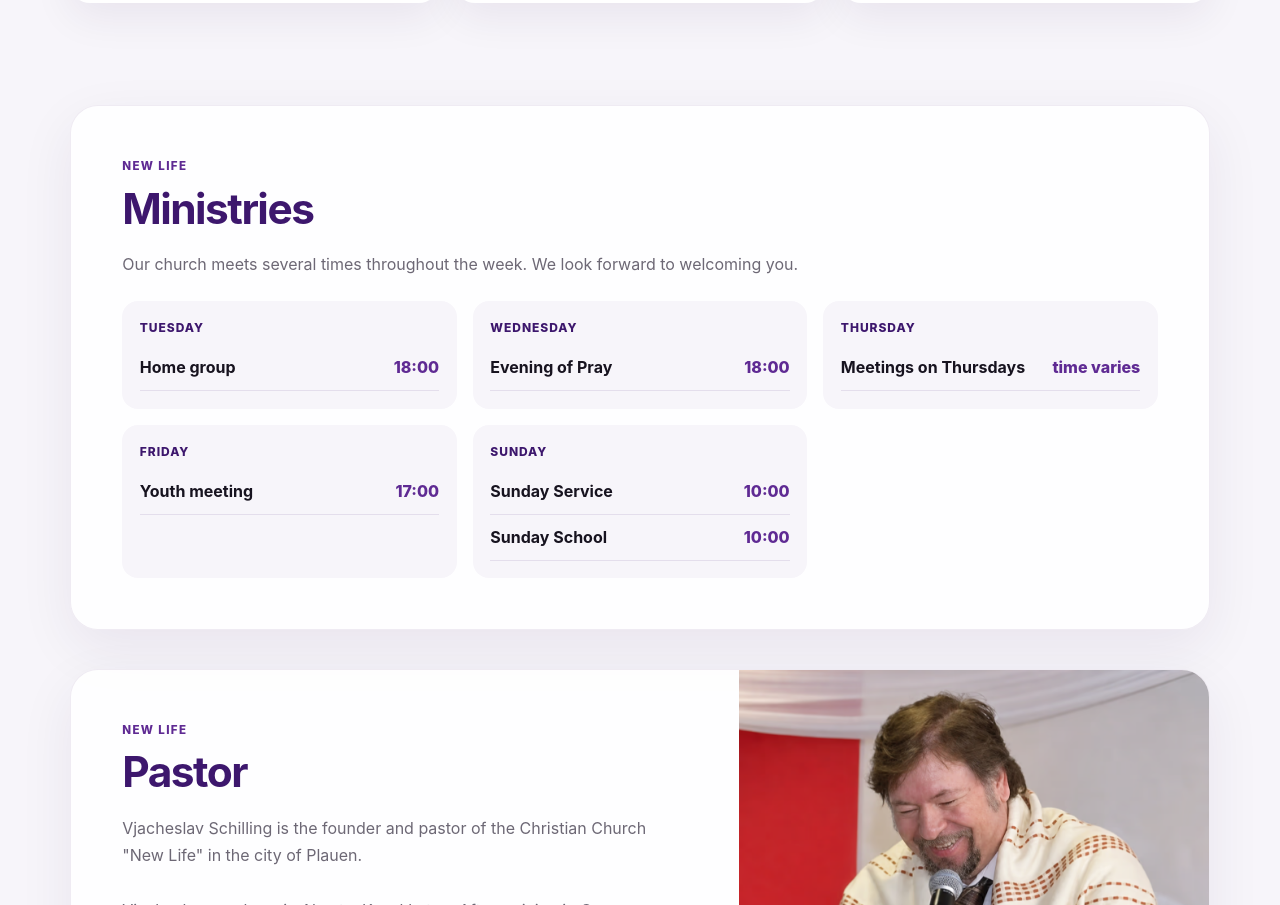
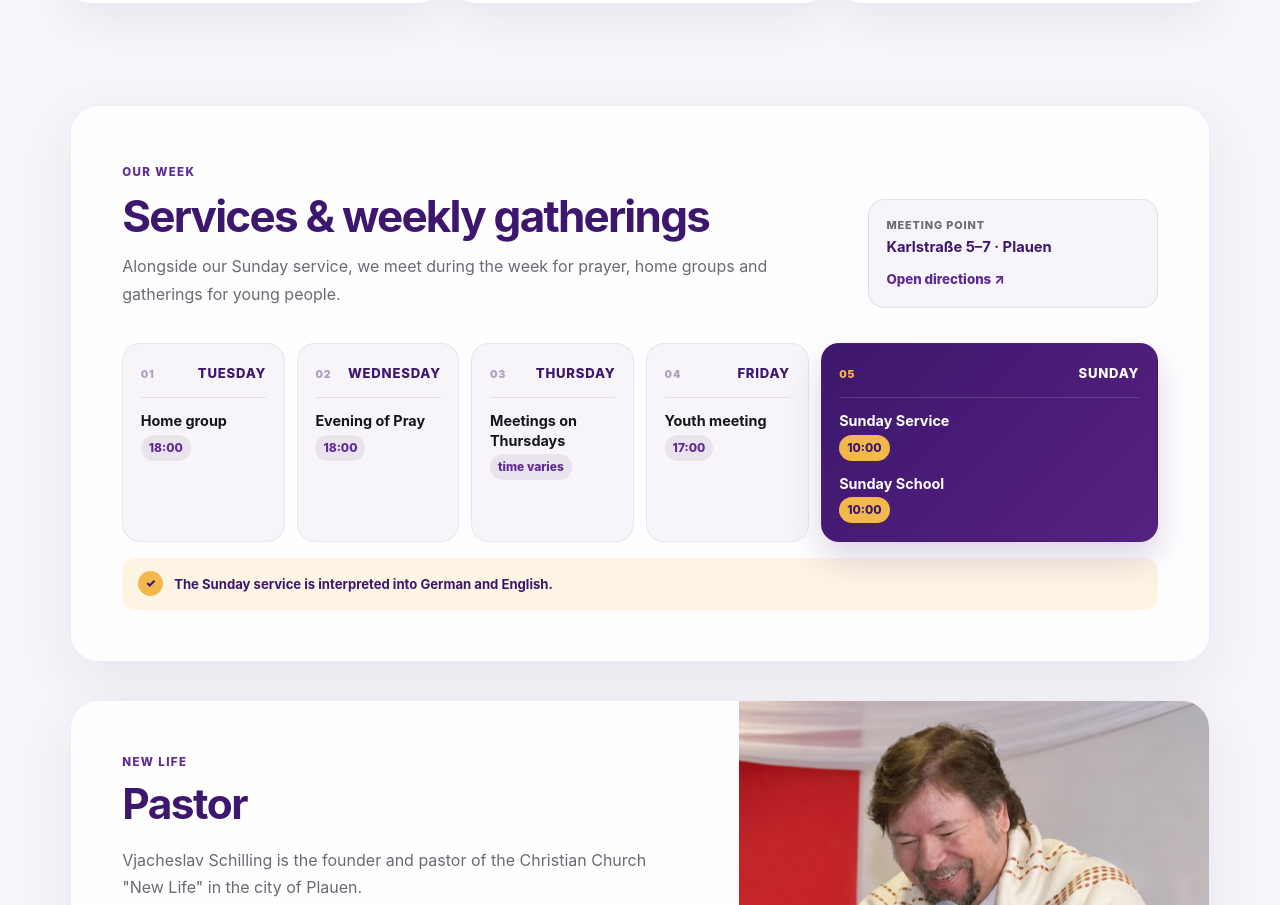
Before and after one commit to dignityinside/g12_eu, a Vue app: page / in a window 1280 px wide. Shown: the part 1393-2298 px from the top of the page. Built offline with nearby package versions, Linux system fonts and the light colour scheme.

Commit message:
Implement new design

```diff
--- a/src/components/MinistriesBlock.vue
+++ b/src/components/MinistriesBlock.vue
@@ -1,49 +1,100 @@
 <script setup>
-import MediaBlock from '@components/MediaBlock.vue';
+import { computed } from 'vue';
+import { useI18n } from 'vue-i18n';
 import { language } from '@i18n';
+
+const { locale } = useI18n();
+const ministryDays = computed(() => language?.messages[locale.value]?.text?.ministriesList ?? []);
 </script>
 
 <template>
-  <media-block :title="$t('text.ministry.title')" :content="$t('text.ministry.text')" id="ministry">
+  <section id="ministry" class="service-section">
+    <header class="service-section__header">
+      <div class="service-section__copy">
+        <span class="service-section__eyebrow">{{ $t('landing.scheduleEyebrow') }}</span>
+        <h2>{{ $t('text.ministry.title') }}</h2>
+        <p>{{ $t('text.ministry.text') }}</p>
+      </div>
+      <a
+        class="service-section__route"
+        href="https://www.google.com/maps/dir/?api=1&destination=Karlstra%C3%9Fe+7%2C+08523+Plauen"
+        target="_blank"
+        rel="noopener"
+      >
+        <span>{{ $t('landing.scheduleLocation') }}</span>
+        <strong>Karlstraße 5–7 · Plauen</strong>
+        <small>{{ $t('text.contacts.openRoute') }} ↗</small>
+      </a>
+    </header>
+
     <div class="ministries">
-      <div v-for="item in language?.messages[$i18n.locale]?.text?.ministriesList" :key="item.day" class="ministry-day">
-        <div class="day">{{ item.day }}</div>
-
-        <div v-for="ministry in item.ministries" :key="ministry.name">
-          <div class="item">
-            <div class="item__name">{{ ministry.name }}</div>
-            <div class="item__time">{{ ministry.time }}</div>
+      <article
+        v-for="(item, index) in ministryDays"
+        :key="item.day"
+        class="ministry-day"
+        :class="{ 'ministry-day--featured': index === ministryDays.length - 1 }"
+      >
+        <div class="ministry-day__header">
+          <span>0{{ index + 1 }}</span>
+          <h3>{{ item.day }}</h3>
+        </div>
+        <div class="ministry-day__events">
+          <div v-for="ministry in item.ministries" :key="ministry.name" class="item">
+            <strong class="item__name">{{ ministry.name }}</strong>
+            <span class="item__time">{{ ministry.time }}</span>
           </div>
         </div>
-      </div>
+      </article>
     </div>
-  </media-block>
+
+    <footer class="service-section__note">
+      <span aria-hidden="true">✓</span>
+      <p>{{ $t('landing.scheduleNote') }}</p>
+    </footer>
+  </section>
 </template>
 
 <style scoped lang="scss">
 @use '@assets/scss/main.scss' as *;
-.item {
-  display: flex;
-  justify-content: space-between;
-  gap: 1rem;
-  padding: .55rem 0;
-  border-bottom: 1px solid rgba($color-primary, .1);
+.service-section { margin-bottom: clamp(1.25rem,3vw,2.5rem); padding: clamp(1.6rem,4vw,3.25rem); border: 1px solid rgba($color-primary,.08); border-radius: 28px; background: rgba(255,255,255,.9); box-shadow: 0 18px 55px rgba(45,20,65,.07); scroll-margin-top: 100px; }
+.service-section__header { display: grid; gap: 1.4rem; align-items: end; margin-bottom: clamp(1.5rem,4vw,2.2rem); }
+.service-section__copy { max-width: 680px; }
+.service-section__eyebrow { color: $color-primarty-light; font-size: .72rem; font-weight: 850; letter-spacing: .12em; text-transform: uppercase; }
+.service-section h2 { margin: .55rem 0 .8rem; color: $color-primary; font-size: clamp(1.9rem,4vw,2.75rem); line-height: 1.08; letter-spacing: -.04em; }
+.service-section__copy p { margin: 0; color: $color-muted; }
+.service-section__route { display: grid; gap: .08rem; padding: 1rem 1.1rem; border: 1px solid rgba($color-primary,.1); border-radius: 16px; background: $color-background; color: $color-primary; text-decoration: none; transition: border-color .2s ease, box-shadow .2s ease, transform .2s ease; }
+.service-section__route:hover { border-color: rgba($color-primary,.24); box-shadow: 0 10px 28px rgba(45,20,65,.08); transform: translateY(-2px); }
+.service-section__route:focus-visible { outline: 3px solid $color-secondary; outline-offset: 3px; }
+.service-section__route span { color: $color-muted; font-size: .68rem; font-weight: 800; letter-spacing: .08em; text-transform: uppercase; }
+.service-section__route strong { font-size: .92rem; }
+.service-section__route small { margin-top: .4rem; color: $color-primarty-light; font-weight: 800; }
+.ministries { display: grid; gap: .75rem; }
+.ministry-day { min-width: 0; padding: 1.1rem; border: 1px solid rgba($color-primary,.07); border-radius: 18px; background: $color-background; }
+.ministry-day__header { display: flex; align-items: baseline; justify-content: space-between; gap: 1rem; padding-bottom: .8rem; border-bottom: 1px solid rgba($color-primary,.1); }
+.ministry-day__header span { color: rgba($color-primary,.38); font-size: .66rem; font-weight: 900; letter-spacing: .08em; }
+.ministry-day h3 { margin: 0; color: $color-primary; font-size: .82rem; font-weight: 850; letter-spacing: .06em; text-transform: uppercase; }
+.ministry-day__events { display: grid; gap: .8rem; padding-top: .85rem; }
+.item { display: grid; gap: .25rem; }
+.item__name { color: $color-black; font-size: .9rem; line-height: 1.35; }
+.item__time { width: fit-content; padding: .18rem .5rem; border-radius: 999px; background: rgba($color-primary,.08); color: $color-primarty-light; font-size: .75rem; font-weight: 850; white-space: nowrap; }
+.ministry-day--featured { border-color: transparent; background: linear-gradient(135deg,#3d176d,#572181); box-shadow: 0 16px 34px rgba(61,23,109,.18); }
+.ministry-day--featured .ministry-day__header { border-color: rgba(255,255,255,.15); }
+.ministry-day--featured .ministry-day__header span { color: $color-secondary; }
+.ministry-day--featured h3, .ministry-day--featured .item__name { color: $color-white; }
+.ministry-day--featured .item__time { background: $color-secondary; color: $color-primary; }
+.service-section__note { display: flex; align-items: center; gap: .7rem; margin-top: 1rem; padding: .85rem 1rem; border-radius: 14px; background: rgba($color-secondary,.15); color: $color-primary; }
+.service-section__note > span { display: grid; flex: 0 0 auto; place-items: center; width: 1.55rem; height: 1.55rem; border-radius: 50%; background: $color-secondary; font-size: .72rem; font-weight: 900; }
+.service-section__note p { margin: 0; font-size: .82rem; font-weight: 700; }
+
+@include breakpoint('s') {
+  .service-section__header { grid-template-columns: minmax(0,1fr) minmax(225px,290px); }
+  .ministries { grid-template-columns: repeat(2,minmax(0,1fr)); }
+  .ministry-day--featured { grid-column: 1 / -1; }
 }
 
-.day {
-  color: $color-primary;
-  font-size: .75rem;
-  font-weight: 850;
-  letter-spacing: .08em;
-  text-transform: uppercase;
-  margin-bottom: .4rem;
+@include breakpoint('m') {
+  .ministries { grid-template-columns: repeat(6,minmax(0,1fr)); }
+  .ministry-day { grid-column: span 1; }
+  .ministry-day--featured { grid-column: span 2; }
 }
-
-.ministries { display: grid; gap: 1rem; }
-.ministry-day { padding: 1.1rem; border-radius: 16px; background: $color-background; }
-.item__name { font-weight: 650; }
-.item__time { color: $color-primarty-light; font-weight: 800; white-space: nowrap; }
-
-@include breakpoint('s') { .ministries { grid-template-columns: repeat(2, minmax(0, 1fr)); } }
-@include breakpoint('m') { .ministries { grid-template-columns: repeat(3, minmax(0, 1fr)); } }
 </style>
--- a/src/i18n/messages/de.js
+++ b/src/i18n/messages/de.js
@@ -50,6 +50,9 @@ export default {
     worshipText: 'Gemeinsamer Lobpreis, Gebet und eine verständliche Predigt für dein tägliches Leben.',
     translationTitle: 'Übersetzung',
     translationText: 'Der Sonntagsgottesdienst wird auf Deutsch und Englisch übersetzt.',
+    scheduleEyebrow: 'Unsere Woche',
+    scheduleLocation: 'Treffpunkt',
+    scheduleNote: 'Der Sonntagsgottesdienst wird auf Deutsch und Englisch übersetzt.',
     sermonEyebrow: 'Impulse für deinen Alltag',
     sermonIntro: 'Höre aktuelle Predigten aus unserer Gemeinde und entdecke weitere Botschaften auf unseren Kanälen.',
     latestSermon: 'Aktuelle Predigt',
@@ -139,8 +142,8 @@ export default {
       text: 'Predigten von Pastor Vjacheslav Schilling kann man auf unserem <a href="https://t.me/NeuesLebenPL" target="_blank">Telegram</a> oder <a href="https://www.youtube.com/channel/UCgECrFqV9vn-yxOGARqHoVw" target="_blank">YouTube</a> Kanal ansehen. Es besteht auch die Möglichkeit Predigten nach dem Gottesdienst in der Gemeinde zu bekommen.',
     },
     ministry: {
-      title: 'Gottesdienste',
-      text: 'Mehrmals pro Woche finden in unserer Gemeinde Gottesdienste statt. Wir freuen uns auf euren Besuch.',
+      title: 'Gottesdienste & Treffen',
+      text: 'Neben unserem Gottesdienst am Sonntag treffen wir uns auch unter der Woche zu Gebet, Hauskreis und Angeboten für junge Menschen.',
     },
     donate: {
       title: 'Spenden',
--- a/src/i18n/messages/en.js
+++ b/src/i18n/messages/en.js
@@ -50,6 +50,9 @@ export default {
     worshipText: 'Worship, prayer and a clear message that connects with your daily life.',
     translationTitle: 'Interpretation',
     translationText: 'The Sunday service is interpreted into German and English.',
+    scheduleEyebrow: 'Our week',
+    scheduleLocation: 'Meeting point',
+    scheduleNote: 'The Sunday service is interpreted into German and English.',
     sermonEyebrow: 'Encouragement for your week',
     sermonIntro: 'Listen to recent sermons from our church and discover more messages on our channels.',
     latestSermon: 'Latest sermon',
@@ -139,8 +142,8 @@ export default {
       text: 'Sermons by Pastor Vjacheslav Schilling can be found on our <a href="https://t.me/NeuesLebenPL" target="_blank">Telegram</a> or <a href="https://www.youtube.com/channel/UCgECrFqV9vn-yxOGARqHoVw" target="_blank">YouTube</a> Channel (Russian, German language). There is also the possibility to receive sermons in the church after the service.',
     },
     ministry: {
-      title: 'Ministries',
-      text: 'Our church meets several times throughout the week. We look forward to welcoming you.',
+      title: 'Services & weekly gatherings',
+      text: 'Alongside our Sunday service, we meet during the week for prayer, home groups and gatherings for young people.',
     },
     donate: {
       title: 'Donations',
--- a/src/i18n/messages/ru.js
+++ b/src/i18n/messages/ru.js
@@ -50,6 +50,9 @@ export default {
     worshipText: 'Совместное прославление, молитва и понятная проповедь для повседневной жизни.',
     translationTitle: 'Перевод',
     translationText: 'Воскресное богослужение переводится на немецкий и английский языки.',
+    scheduleEyebrow: 'Наша неделя',
+    scheduleLocation: 'Место встречи',
+    scheduleNote: 'Воскресное богослужение переводится на немецкий и английский языки.',
     sermonEyebrow: 'Слово для вашей недели',
     sermonIntro: 'Смотрите актуальные проповеди нашей церкви и находите больше посланий на наших каналах.',
     latestSermon: 'Актуальная проповедь',
@@ -139,8 +142,8 @@ export default {
       text: 'Проповеди пастора Вячеслава Шиллинг можно найти на нашем <a href="https://t.me/NeuesLebenPL" target="_blank">Telegram</a> или <a href="https://www.youtube.com/channel/UCgECrFqV9vn-yxOGARqHoVw" target="_blank">YouTube</a> канале или получить аудио/видео запись после служения в церкви.',
     },
     ministry: {
-      title: 'Служения',
-      text: 'В нашей церкви проходят различные богослужения. Мы будем рады видеть вас на одном из наших служений.',
+      title: 'Богослужения и встречи',
+      text: 'Кроме воскресного богослужения, в течение недели мы встречаемся для молитвы, домашних групп и молодёжных встреч.',
     },
     donate: {
       title: 'Пожертвовать',
```
Also changed, not shown: src/i18n/messages/ua.js (+5 -2 lines).
